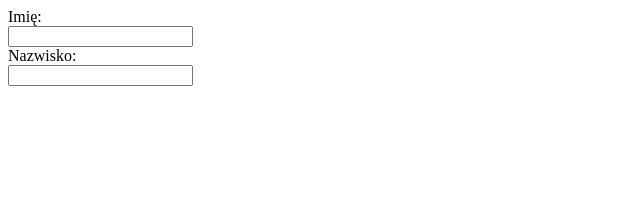
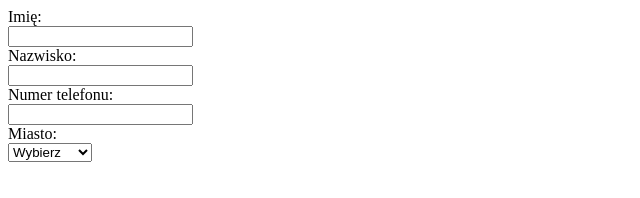
Before and after one commit to jarzo/Micha-_Jarz-bek.github.io, a plain HTML site: page index.html in a window 1280 px wide. Shown: the whole page, without its empty margins (0-640 px from the left). Drawn offline with Linux system fonts and the light colour scheme.

Commit message:
numer i miasto

```diff
--- a/index.html
+++ b/index.html
@@ -11,6 +11,17 @@
 
 		<label for="nazwisko">Nazwisko:</label><br/>
 		<input type="text" name="nazwisko" id="nazwisko"/><br/>
+
+		<label for="telefon">Numer telefonu:</label><br/>
+		<input type="text" name="telefon" id="telefon"><br/>
+
+		<label for="miasto">Miasto:</label><br/>
+		<select name="miasto">
+			<option value="wybierz">Wybierz</option>
+			<option value="krakow">Kraków</option>
+			<option value="warszawa">Warszawa</option>
+			<option value="gdansk">Gdańsk</option>
+		</select>
 
 
 
```
